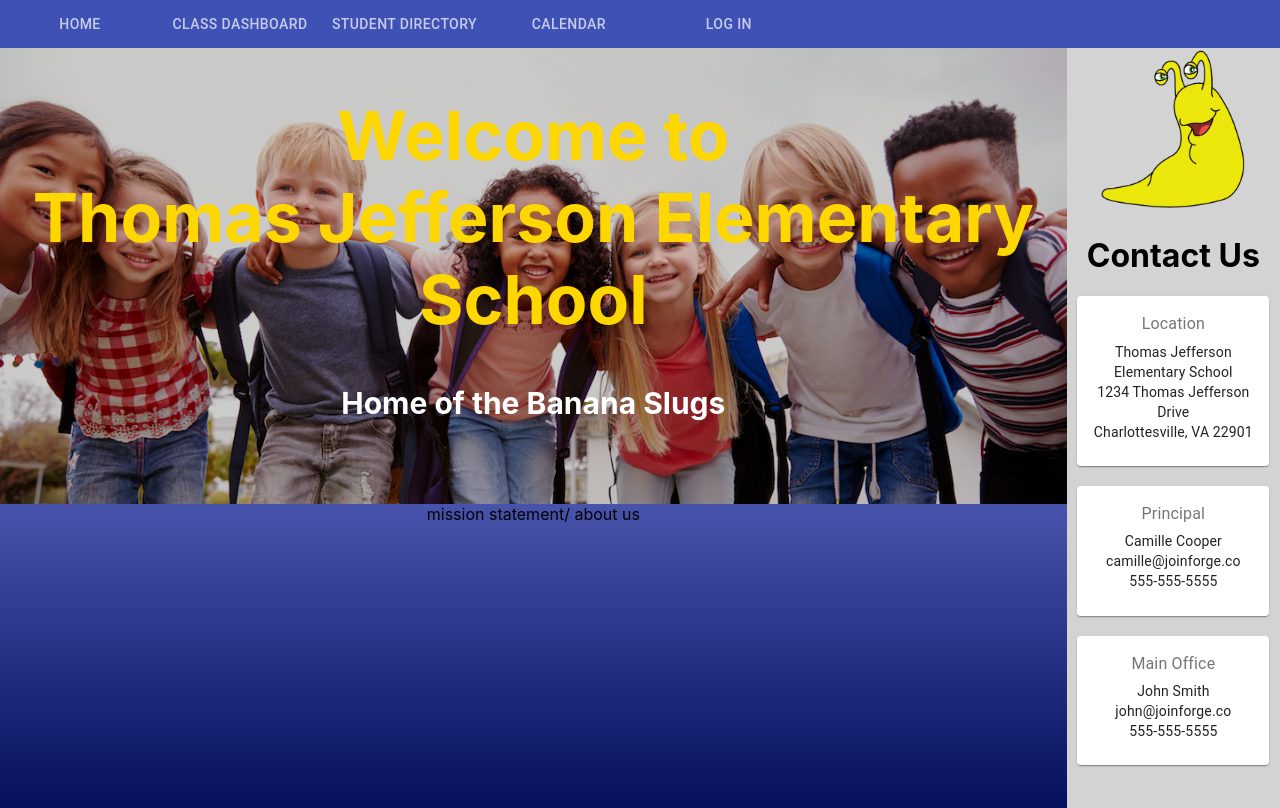
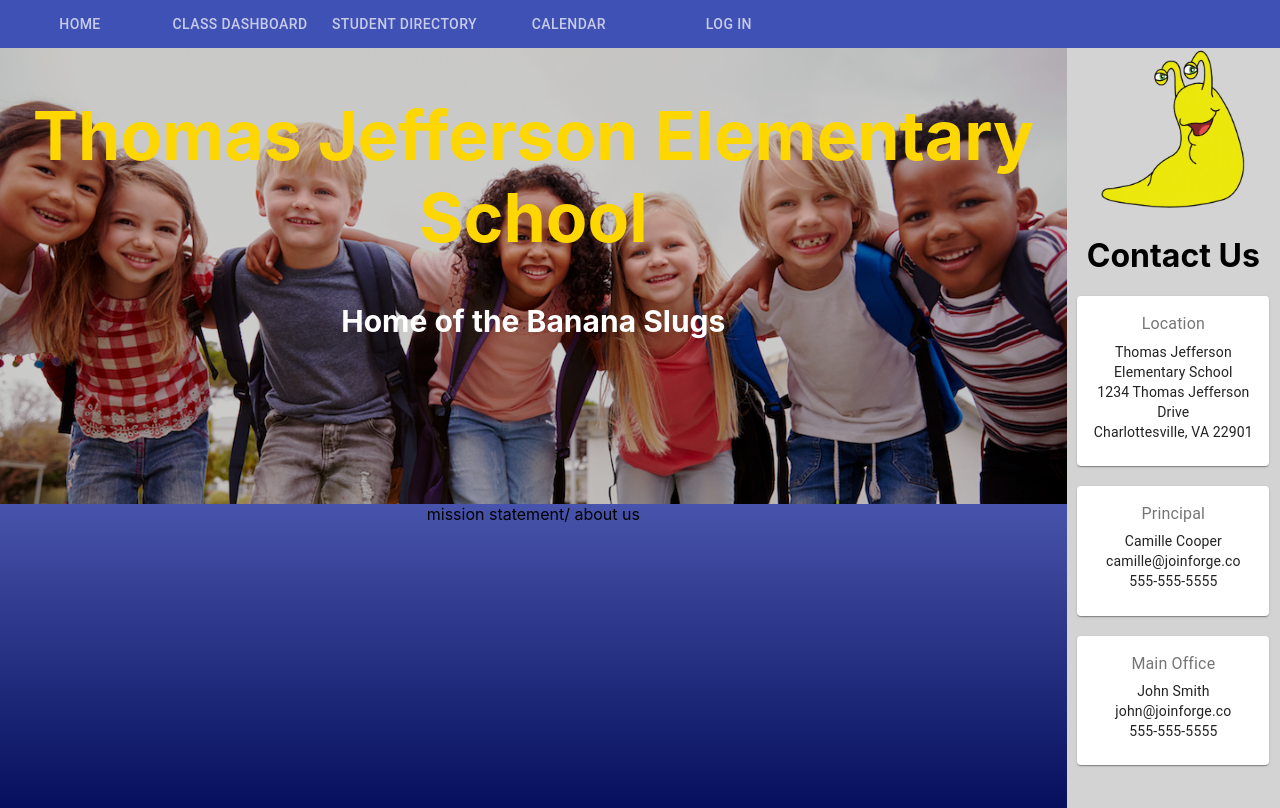
Before and after one commit to las3qj/tje-dashboard, a React (Create React App) app: page / in a window 1280 px wide. Built offline with nearby package versions, Linux system fonts and the light colour scheme; no server answers.

Commit message:
edited title

```diff
--- a/src/components/HomePage.js
+++ b/src/components/HomePage.js
@@ -53,7 +53,7 @@ export default function HomePage() {
             <div className={classes.container}>
                 <div className={classes.main}>
                     <div className={classes.image}>
-                        <h1 style={{ fontSize: 68, color: "gold", }}>  Welcome to <br />Thomas Jefferson Elementary School</h1>
+                        <h1 style={{ fontSize: 68, color: "gold", }}>  Thomas Jefferson Elementary School</h1>
                         <h2 style={{ fontSize: 30, color: "white" }}> Home of the Banana Slugs</h2>
                     </div>
                     <div className={classes.mission}>
```
